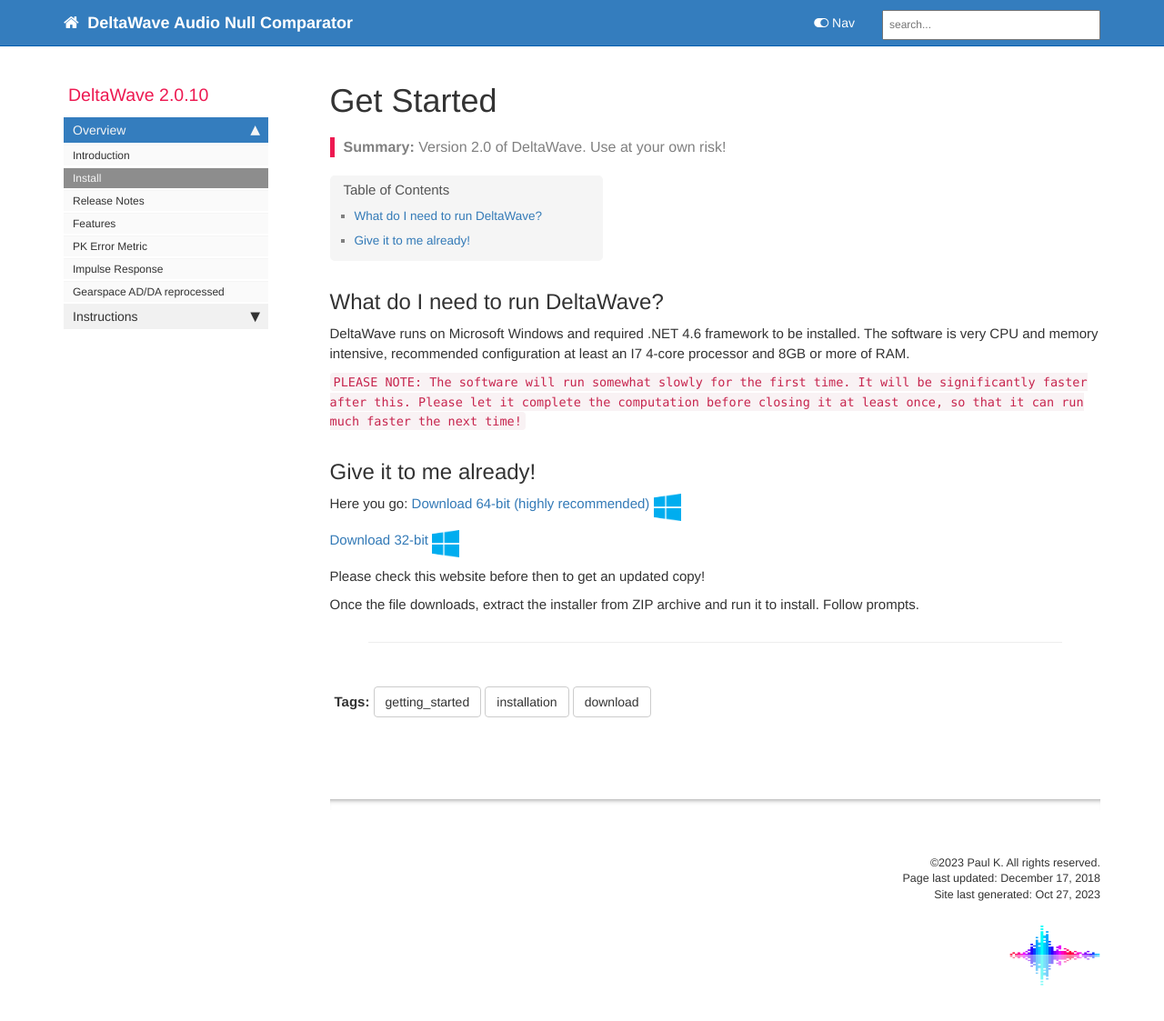
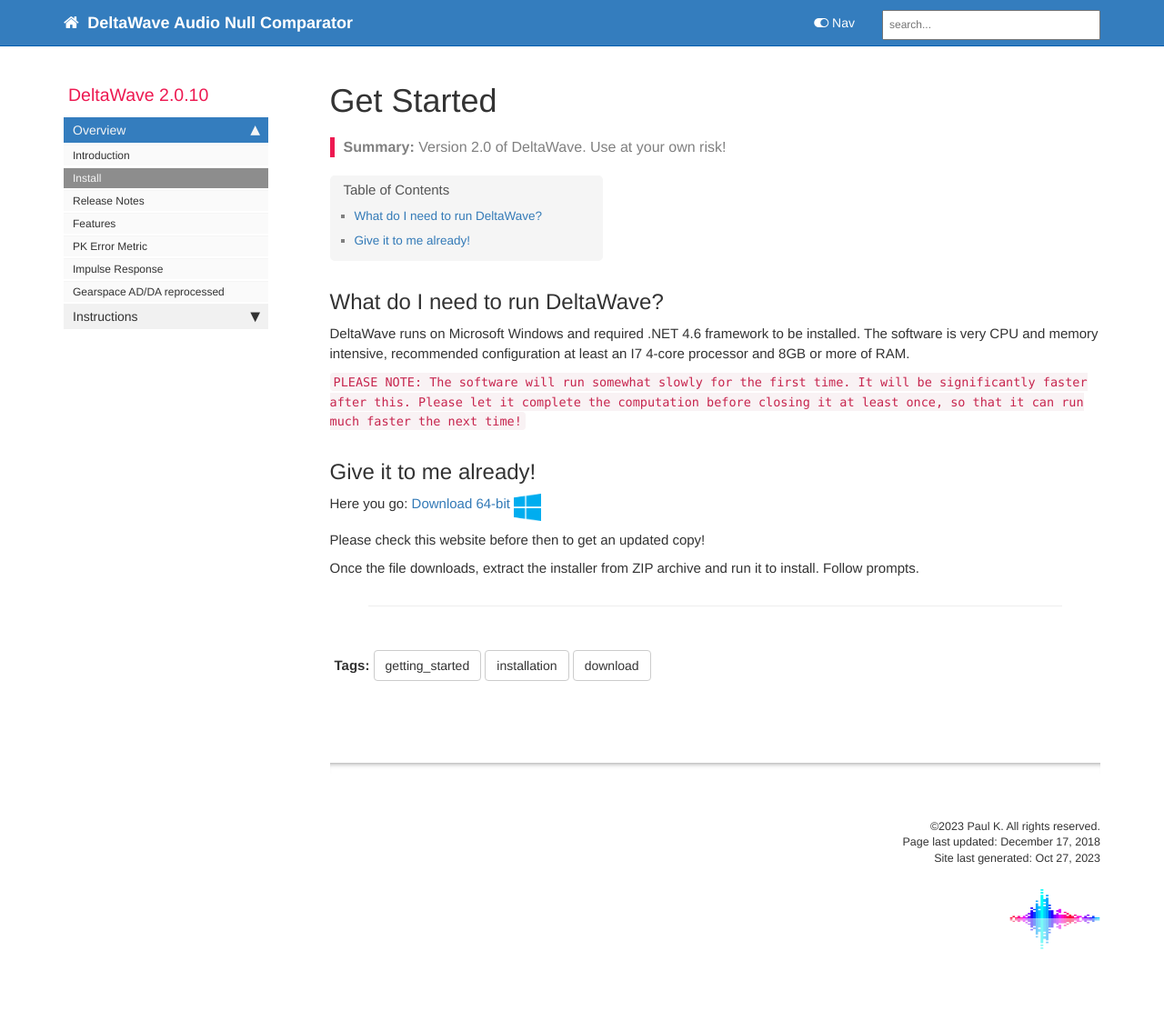
Before and after one commit to pkane2001/DeltaWave, a Jekyll site: the page built from docs/pages/mydoc/get_started.md, in a window 1280 px wide and 1154 px high. Shown: the top 1123 px of the window at 91% size. Built offline with Jekyll 4.4.1, drawn with Linux system fonts in a browser that asks for light colours; nearby versions of some CDN libraries; our own code applies the rules of GitHub Pages for plain Markdown files; comment, search, counter and statistics services are not loaded.

Commit message:
remove 32-bit download

```diff
--- a/docs/pages/mydoc/get_started.md
+++ b/docs/pages/mydoc/get_started.md
@@ -18,9 +18,7 @@ The software is very CPU and memory intensive, recommended configuration at leas
 
 ## Give it to me already!
 Here you go:
-<a href="DeltaWaveSetup.zip">Download 64-bit (highly recommended) <input type="image" id="download" alt="Download" src="images/windows-logo.png" width="30" align="top" />   </a>
-
-<a href="DeltaWaveSetup32.zip">Download 32-bit <input type="image" id="download" alt="Download 32-bit" src="images/windows-logo.png" width="30" align="top" />   </a>
+<a href="DeltaWaveSetup.zip">Download 64-bit <input type="image" id="download" alt="Download" src="images/windows-logo.png" width="30" align="top" />   </a>
 
 
 Please check this website before then to get an updated copy!
```
